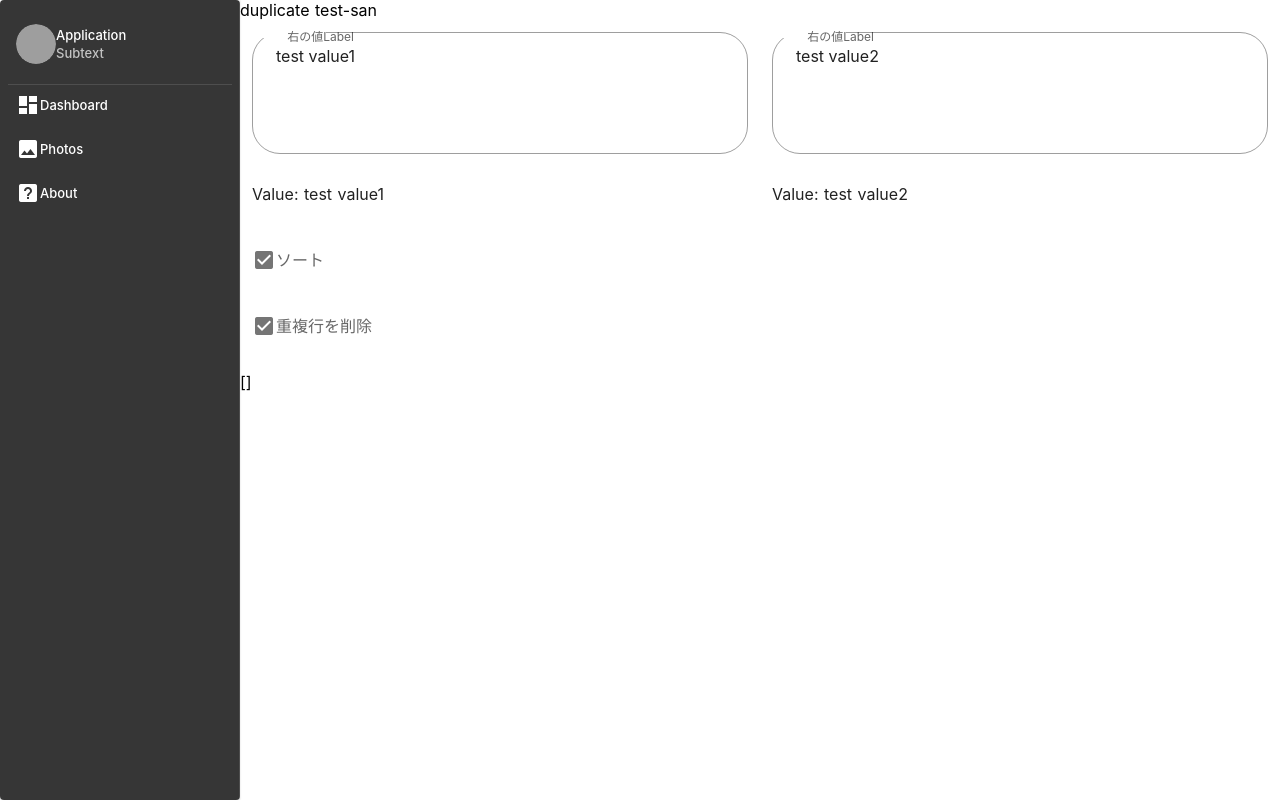
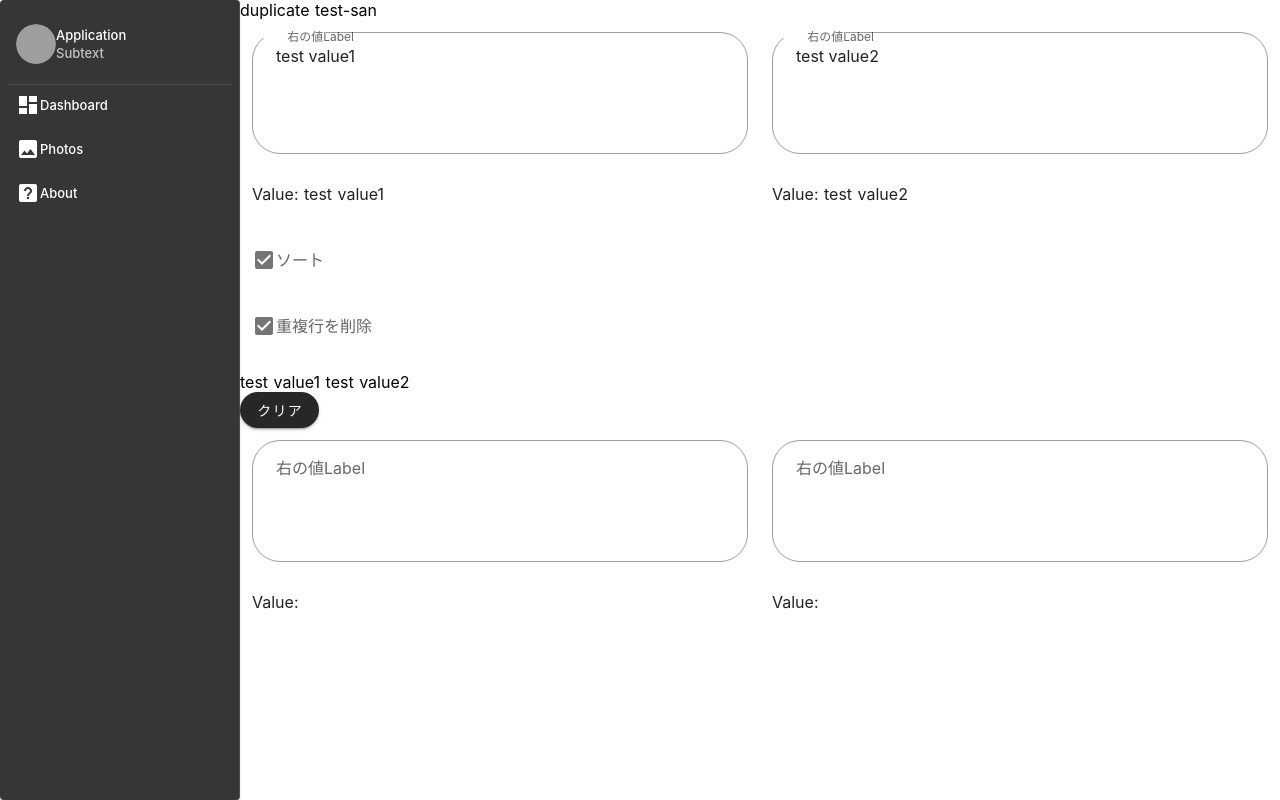
Before and after one commit to somurieengieer/NuxtUtilsCollection, a Nuxt app: page /duplicate in a window 1280 px wide. Built offline with nearby package versions, Linux system fonts and the light colour scheme; grey boxes are pictures that could not be loaded.

Commit message:
入力された値をソート して出力することに成功

```diff
--- a/components/ProcessOptions.vue
+++ b/components/ProcessOptions.vue
@@ -25,18 +25,20 @@ import { ThisTypedComponentOptionsWithRecordProps } from 'vue/types/options'
 export type ProcessItemType = {
   label: string,
   value: boolean,
-  processes: (ary: string[]) => string[],
+  processes: (ary: string) => string,
 }
 const processItems: ProcessItemType[] = [
   {
     label: 'ソート',
     value: true,
-    processes: function(ary: string[]) { return ary },
+    processes: function(ary: string) {
+     return ary.split('\n').sort().join('\n')
+    },
   },
   {
     label: '重複行を削除',
     value: true,
-    processes: function(ary: string[]) { return ary },
+    processes: function(ary: string) { return ary + 2 },
   }
 ]
 
@@ -86,7 +88,14 @@ const options: ThisTypedComponentOptionsWithRecordProps<
   methods: {
     onChangeCheckBox(event: any): void {
       console.log('called onChangeInput')
-      this.$emit("updated", this.activeProcesses)
+      const processExecution: (text: string) => string = (text: string) => {
+        const accum = this.activeProcesses
+            .map(p => p.processes)
+            .reduce((accum, current) => (input: string) => current(accum(input)))
+        return accum(text)
+      }
+      this.$emit("updated", processExecution)
+      this.$emit("value", processExecution)
       // this.commitChange(event.target.value)
     },
     setActiveProcesses(): void {
--- a/components/ProcessTextArea.vue
+++ b/components/ProcessTextArea.vue
@@ -12,6 +12,7 @@
       :rounded="'rounded'"
       :rows="4"
       :outlined="true"
+      v-on:change="onChangeText()"
     ></v-textarea>
     <div class="mt-12 text-center">
       Value: {{ value }}
@@ -27,6 +28,12 @@
         required: false,
         default: ''
       }
+    },
+    methods: {
+      onChangeText() {
+        console.log("call onChangeText")
+        this.$emit("input", this.value)
+      },
     }
   }
 </script>
--- a/pages/duplicate.vue
+++ b/pages/duplicate.vue
@@ -8,10 +8,12 @@
     <v-container>
       <v-row>
         <v-col>
-          <process-text-area :value="textValue1" />
+          <!-- v-modelを使うと:value="param1" @input="param1 = $event"を略すことができる -->
+          <!-- 子はpropのvalueとして受け取り、設定することができる -->
+          <process-text-area v-model="textValue1" />
         </v-col>
         <v-col>
-          <process-text-area :value="textValue2" />
+          <process-text-area v-model="textValue2" />
         </v-col>
       </v-row>
       <v-row>
@@ -19,7 +21,20 @@
           :activeProcessList="processList"
           @updated="calledParentMethod"
         />
-        {{processList}}
+        {{textValue1}}
+        {{textValue2}}
+      </v-row>
+      <v-row>
+        <!-- <v-btn rounded color="primary" dark v-on:clidk="">実行</v-btn> -->
+        <v-btn rounded color="secondary" dark>クリア</v-btn>
+      </v-row>
+      <v-row>
+        <v-col>
+          <process-text-area v-model="resultValue1" />
+        </v-col>
+        <v-col>
+          <process-text-area v-model="resultValue2" />
+        </v-col>
       </v-row>
     </v-container>
     <!-- <process-text-area/> と書いても動く -->
@@ -41,11 +56,16 @@ export default Vue.extend({
       textValue1: 'test value1',
       textValue2: 'test value2',
       processList: [],
+      resultValue1: '',
+      resultValue2: '',
     }
   },
   methods: {
-    calledParentMethod(processes: ProcessItemType[]) {
-      console.log("called Parent Method", processes)
+    calledParentMethod(processes: (text: string) => string) {
+      const input = "abc, def  "
+      const result = processes(this.textValue1)
+      this.resultValue1 = result
+      console.log("called Parent Method", result)
     },
 
   },
```
